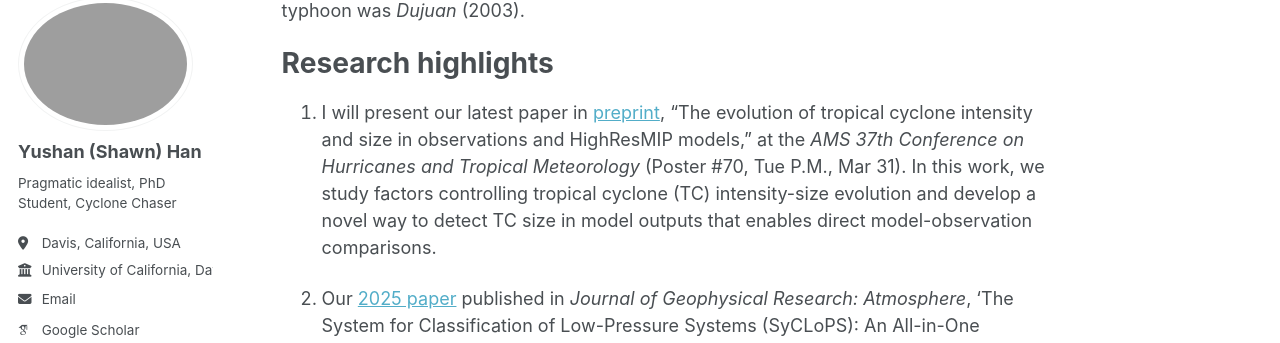
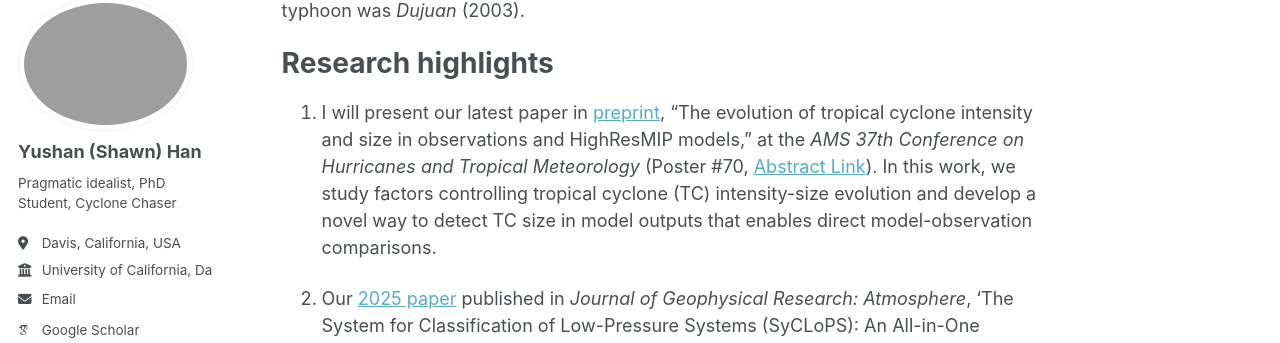
Before and after one commit to yepkids/yepkids.github.io, a Jekyll site: the page built from _pages/about.md, in a window 1280 px wide and 900 px high, scrolled down 332 px. Shown: the part 104-447 px from the top of the window. Built offline with Jekyll 4.4.1, drawn with Linux system fonts in a browser that asks for light colours; some web fonts are replaced; a script bundle is joined from its source files by our own code; library files that are not in the unit come from our copies.

Commit message:
minor changes to about.md

```diff
--- a/_pages/about.md
+++ b/_pages/about.md
@@ -15,7 +15,7 @@
 
 Research highlights
 ======
-1. I will present our latest paper in [preprint](https://doi.org/10.22541/essoar.177038847.73410174/v1), "The evolution of tropical cyclone intensity and size in observations and HighResMIP models," at the *AMS 37th Conference on Hurricanes and Tropical Meteorology* (Poster #70, Tue P.M., Mar 31). In this work, we study factors controlling tropical cyclone (TC) intensity-size evolution and develop a novel way to detect TC size in model outputs that enables direct model-observation comparisons.
+1. I will present our latest paper in [preprint](https://doi.org/10.22541/essoar.177038847.73410174/v1), "The evolution of tropical cyclone intensity and size in observations and HighResMIP models," at the *AMS 37th Conference on Hurricanes and Tropical Meteorology* (Poster #70, [Abstract Link](https://ams.confex.com/ams/37Hurricanes/meetingapp.cgi/Paper/480733)). In this work, we study factors controlling tropical cyclone (TC) intensity-size evolution and develop a novel way to detect TC size in model outputs that enables direct model-observation comparisons.
 
 2. Our [2025 paper](https://doi.org/10.1029/2024JD041287) published in *Journal of Geophysical Research: Atmosphere*, 'The System for Classification of Low-Pressure Systems (SyCLoPS): An All-in-One Objective Framework for Large-Scale Datasets', has been selected as an Eos [Editor's Highlight](https://eos.org/editor-highlights/the-all-in-one-cyclone-identification-framework).
 
```
